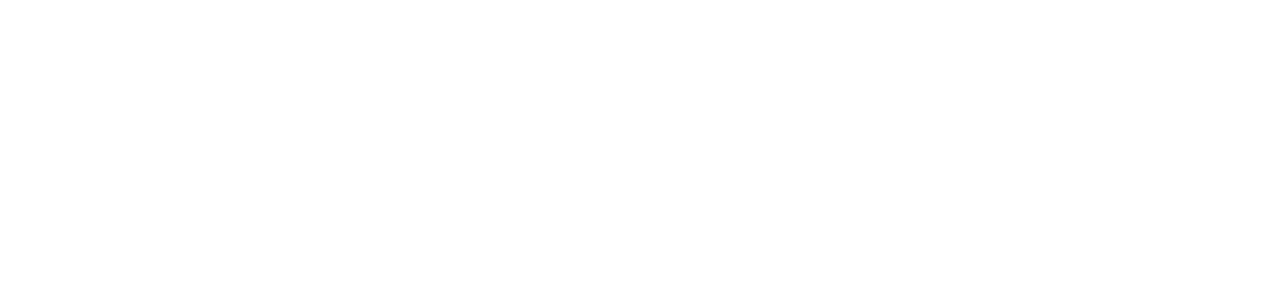
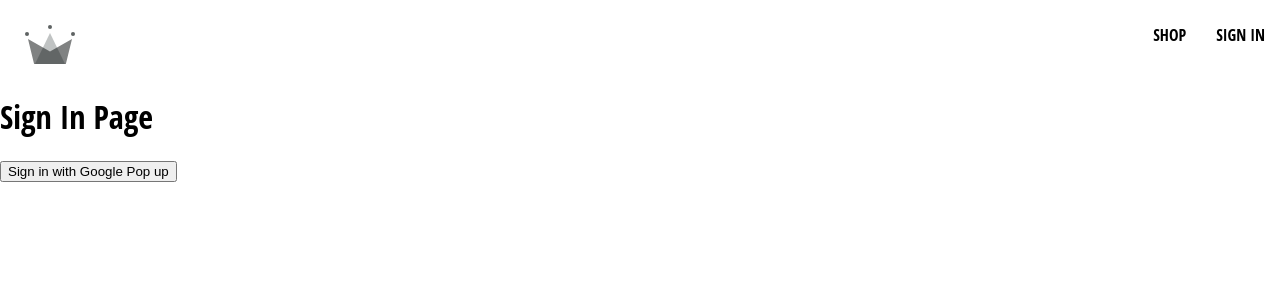
Before and after one commit to shay122990/crwn-clothing-v2, a React (Create React App) app: page /sign-in in a window 1280 px wide. Before the commit this address had no page. Shown: the top 300 px of the page. Built offline with nearby package versions, Linux system fonts and the light colour scheme.

Commit message:
firebase installation, enabled googleSignIn, SignIn component

```diff
--- a/package.json
+++ b/package.json
@@ -6,6 +6,7 @@
     "@testing-library/jest-dom": "^5.16.5",
     "@testing-library/react": "^13.3.0",
     "@testing-library/user-event": "^13.5.0",
+    "firebase": "^9.9.3",
     "react": "^18.2.0",
     "react-dom": "^18.2.0",
     "react-router-dom": "6",
--- a/src/App.js
+++ b/src/App.js
@@ -1,12 +1,14 @@
 import { Routes, Route } from "react-router-dom";
 import Navigation from "./routes/navigation/navigation.component";
 import Home from "./routes/home/home.component";
+import SignIn from "./routes/sign-in/sign-in.component";
 
 const App = () => {
   return (
     <Routes>
       <Route path='/' element={<Navigation />}>
         <Route index element={<Home />} />
+        <Route path='sign-in' element={<SignIn />} />
       </Route>
     </Routes>
   );
--- a/src/routes/navigation/navigation.component.jsx
+++ b/src/routes/navigation/navigation.component.jsx
@@ -14,6 +14,9 @@
           <Link className='nav-link' to='/shop'>
             SHOP
           </Link>
+          <Link className='nav-link' to='/sign-in'>
+            SIGN IN
+          </Link>
         </div>
       </div>
       <Outlet />
--- /dev/null
+++ b/src/routes/sign-in/sign-in.component.jsx
@@ -0,0 +1,16 @@
+import { signInWithGooglePopup } from "../../utils/firebase/firebase.utils";
+
+const SignIn = () => {
+  const logGoogleUser = async () => {
+    const response = await signInWithGooglePopup();
+    console.log(response);
+  };
+  return (
+    <div>
+      <h1>Sign In Page</h1>
+      <button onClick={logGoogleUser}>Sign in with Google Pop up</button>
+    </div>
+  );
+};
+
+export default SignIn;
--- /dev/null
+++ b/src/utils/firebase/firebase.utils.js
@@ -0,0 +1,25 @@
+import { initializeApp } from "firebase/app";
+import {
+  getAuth,
+  signInWithRedirect,
+  signInWithPopup,
+  GoogleAuthProvider,
+} from "firebase/auth";
+
+const firebaseConfig = {
+  apiKey: "AIzaSyAp4d5h4DU-M9NpFFO76Ij1fou7a7H5AQA",
+  authDomain: "crwn-clothing-db-d796c.firebaseapp.com",
+  projectId: "crwn-clothing-db-d796c",
+  storageBucket: "crwn-clothing-db-d796c.appspot.com",
+  messagingSenderId: "435451474153",
+  appId: "1:435451474153:web:3713d0b6bbb4b111e68078",
+};
+
+const firebaseApp = initializeApp(firebaseConfig);
+
+const provider = new GoogleAuthProvider();
+provider.setCustomParameters({
+  prompt: "select_account",
+});
+export const auth = getAuth();
+export const signInWithGooglePopup = () => signInWithPopup(auth, provider);
```
Also changed, not shown: 1 other file (tests, documents, lock files or other folders).
